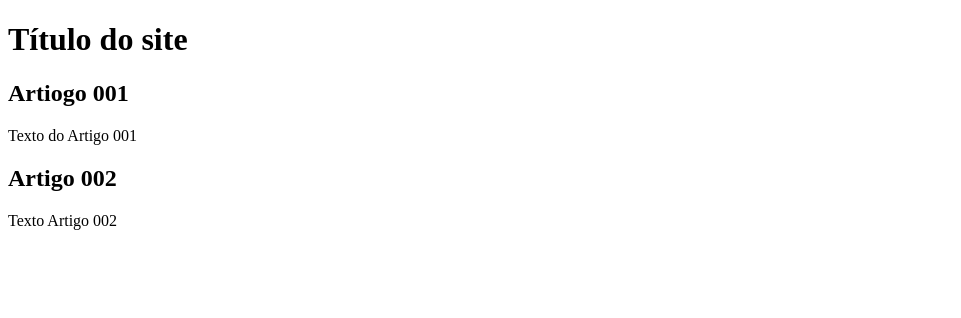
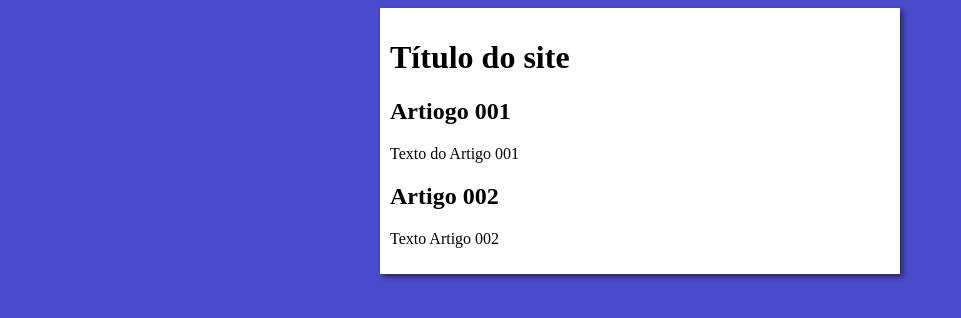
Before and after one commit to JoaoRecchia/projeto-site, a plain HTML site: page index.html in a window 1280 px wide. Shown: the whole page, without its empty margins (0-961 px from the left). Drawn offline with Linux system fonts and the light colour scheme.

Commit message:
inicio do desing

```diff
--- /dev/null
+++ b/estilos/style.css
@@ -0,0 +1,19 @@
+# {
+font-family: Arial, Helvetica, sans-serif;
+font-size: 16px;
+
+
+}
+
+body{
+
+    background-color: rgb(74, 74, 202);
+}
+
+main{
+    background-color: white;
+    width: 500px;
+    margin: auto;
+    padding: 10px;
+    box-shadow: 3px 3px 5px rgba(0, 0, 0, 0.473);
+}
--- a/index.html
+++ b/index.html
@@ -5,6 +5,7 @@
     <meta http-equiv="X-UA-Compatible" content="IE=edge">
     <meta name="viewport" content="width=device-width, initial-scale=1.0">
     <title>Titulo do Site</title>
+    <link rel="stylesheet" href="estilos/style.css">
 </head>
 <body>
     <main>
```
